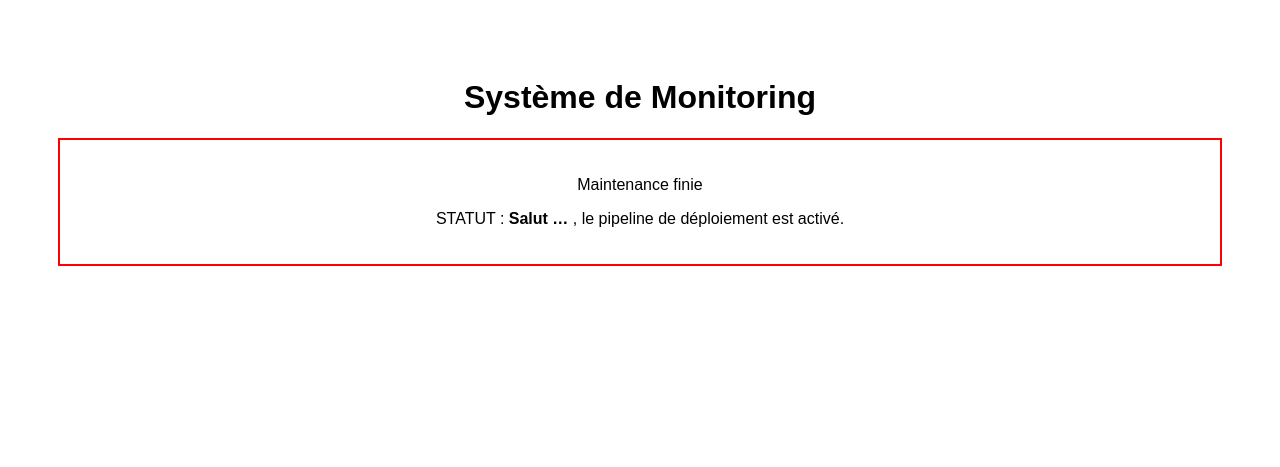
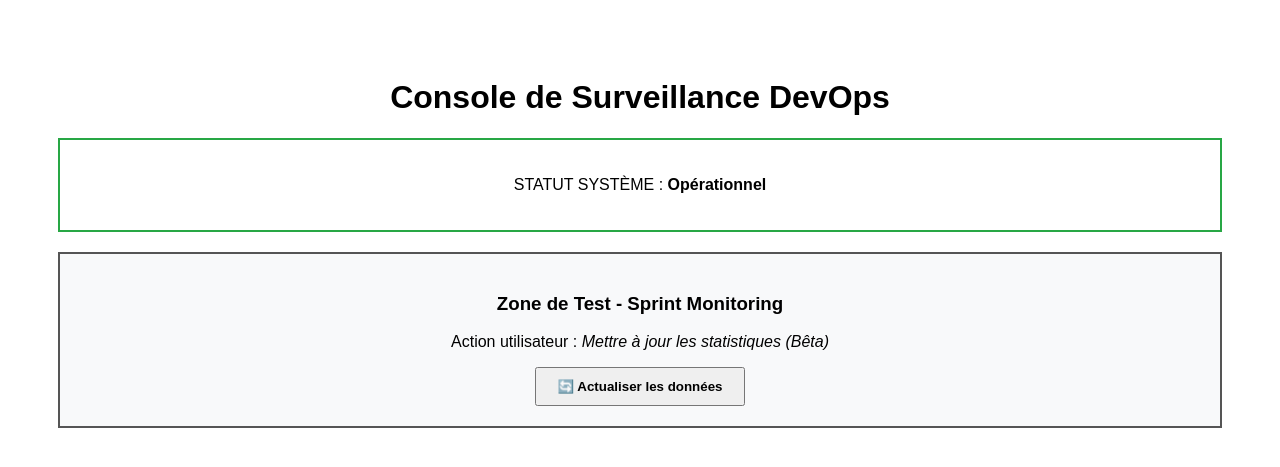
Before and after one commit to Romain-LM-Dev/Devops_TP-4, a Django app: page / in a window 1280 px wide. Shown: the top 467 px of the page. Run offline with Django 4.2, Linux system fonts and the light colour scheme.

Commit message:
P5 finished

```diff
--- a/core/urls.py
+++ b/core/urls.py
@@ -16,9 +16,11 @@ Including another URLconf
 """
 from django.contrib import admin
 from django.urls import path
-from portal.views import home
+from portal.views import home , trigger_error
 
 urlpatterns = [
     path('admin/', admin.site.urls),
     path('', home, name='home'), # La racine du site
+     path('sentry-debug/', trigger_error, name='sentry_debug'),
+
 ]
--- a/portal/templates/portal/index.html
+++ b/portal/templates/portal/index.html
@@ -14,13 +14,47 @@
 
 <body>
 
-    <h1>Système de Monitoring</h1>
+    <h1>Console de Surveillance DevOps</h1>
 
-    <div style="border: 2px solid red; padding: 20px;">
 
-        <p>Maintenance finie</p>
 
-        <p>STATUT : <strong>Salut … </strong>, le pipeline de déploiement est activé.</p>
+    <div style="border: 2px solid #28a745; padding: 20px; margin-bottom: 20px;">
+
+        <p>STATUT SYSTÈME : <strong>Opérationnel</strong></p>
+
+    </div>
+
+
+
+    <div style="border: 2px solid #555; padding: 20px; background-color: #f8f9fa;">
+
+        <h3>Zone de Test - Sprint Monitoring</h3>
+
+        <p>Action utilisateur : <em>Mettre à jour les statistiques (Bêta)</em></p>
+
+
+
+        <a href="{% url 'sentry_debug' %}">
+
+            <button style="padding: 10px 20px; cursor: pointer; font-weight: bold;">
+
+                🔄 Actualiser les données
+
+            </button>
+
+        </a>
+
+
+
+        {% if error %}
+
+        <p style="color: orange; font-size: 0.9em;">
+
+            ⚠️ Erreur de connexion au serveur de données. Veuillez réessayer.
+
+        </p>
+
+        {% endif %}
 
     </div>
 
--- a/portal/views.py
+++ b/portal/views.py
@@ -1,7 +1,37 @@
+# Create your views here.
+
 from django.shortcuts import render
+
+
+
+import sentry_sdk # Importation pour l'envoi manuel
 
 
 
 def home(request):
 
     return render(request, 'portal/index.html')
+
+
+
+def trigger_error(request):
+
+    try:
+
+        # Simulation d'un bug logique (ex: division par zéro)
+
+        division_by_zero = 1 / 0
+
+    except Exception as e:
+
+        # On envoie l'erreur à Sentry manuellement
+
+        # sans que l'utilisateur ne voit de page d'erreur 500
+
+        sentry_sdk.capture_exception(e)
+
+
+
+    # On renvoie l'utilisateur sur la même page avec un message discret
+
+    return render(request, 'portal/index.html', {'error': True})
```
